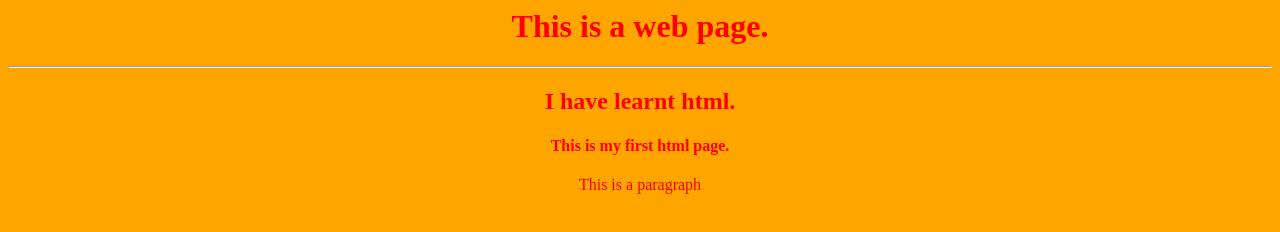
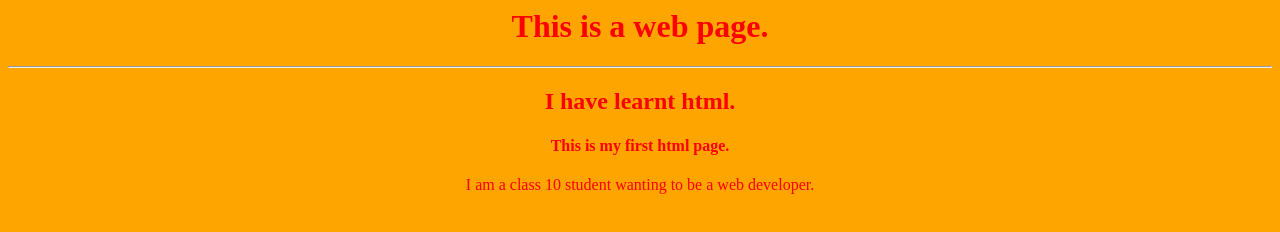
Before and after one commit to shuvradeepjackal/shuvradeepjackal.github.io, a plain HTML site: page index.html in a window 1280 px wide. Drawn offline with Linux system fonts and the light colour scheme.

Commit message:
div changes

```diff
--- a/index.html
+++ b/index.html
@@ -11,7 +11,7 @@
 
              <div><h4 align="center">This is my first html page.</h4></div>
 
-             <div><p align="center">This is a paragraph</p></div>
+             <div><p align="center">I am a class 10 student wanting to be a web developer.</p></div>
 
     </body>
 
```
